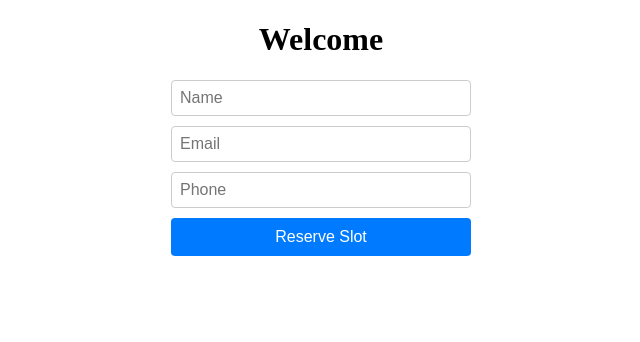
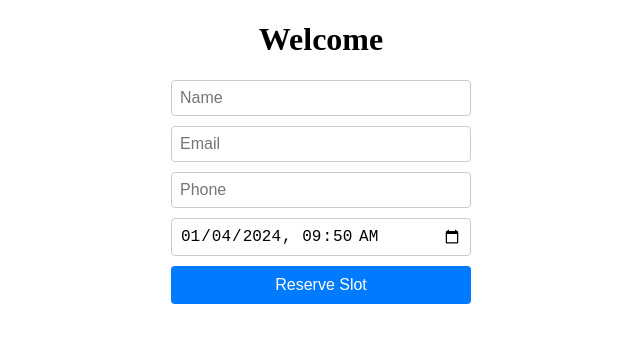
Before and after one commit to uday510/SlotBooking, a React (Vite) app: page / in a window 1280 px wide. Shown: the top 342 px of the page, without its empty margins (319-959 px from the left). Built offline with nearby package versions, Linux system fonts and the light colour scheme.

Commit message:
Add component

```diff
--- a/package.json
+++ b/package.json
@@ -10,9 +10,12 @@
     "preview": "vite preview"
   },
   "dependencies": {
+    "axios": "^1.6.3",
     "express": "^4.18.2",
+    "http-proxy-middleware": "^2.0.6",
     "mongoose": "^8.0.3",
     "react": "^18.2.0",
+    "react-datetime": "^3.2.0",
     "react-dom": "^18.2.0"
   },
   "devDependencies": {
--- a/src/components/ReservationForm.jsx
+++ b/src/components/ReservationForm.jsx
@@ -1,27 +1,112 @@
 import React, { useState } from 'react';
-import './ReservationForm.module.css'; // Import the CSS file
+import styles from './ReservationForm.module.css';
+import axios from 'axios';
 
-const ReservationForm = ({ handleReservation }) => {
+const ReservationForm = () => {
   const [formData, setFormData] = useState({
     name: '',
     email: '',
     phone: '',
+    slot: getFormattedDateTime()
   });
+
+  const [errors, setErrors] = useState({});
+
+  function getFormattedDateTime() {
+    const now = new Date();
+    return now.toISOString().slice(0, 16); // Format: YYYY-MM-DDTHH:mm
+  }
 
   const handleChange = (e) => {
     setFormData({ ...formData, [e.target.name]: e.target.value });
+    setErrors({ ...errors, [e.target.name]: '' });
   };
 
-  const handleSubmit = (e) => {
+  const handleSubmit = async (e) => {
     e.preventDefault();
-    handleReservation(formData);
-  };
 
+    if (!formData.name || !formData.email || !formData.phone || !formData.slot) {
+      setErrors({
+        name: !formData.name ? 'Name is required' : '',
+        email: !formData.email ? 'Email is required' : '',
+        phone: !formData.phone ? 'Phone is required' : '',
+        slot: !formData.slot ? 'Slot is required' : '',
+      });
+      return;
+    }
+
+    const handleReservation = async (formData) => {
+      try {
+
+        console.log("form data --> ", formData);
+        const response = await axios.post('https://slot-booking-backend-roan.vercel.app/api/reserve', formData, {
+          headers: {
+            'Content-Type': 'application/json',
+          },
+        });
+        if (response.status === 201) {
+          alert('Reservation sucessfully created');
+          console.log('Reservation created:', response.data);
+        } else {
+          alert('Reservation failed');
+          console.error('Reservation creation failed:', response.statusText);
+        }
+      } catch (error) {
+        alert('unable to process request, try again');
+        console.error('Error:', error);
+      }
+    };
+
+    try {
+      await handleReservation(formData);
+      setTimeout(() => {
+        alert('Payment successful!'); // Replace with your modal or message
+        // You can perform other actions here after the payment confirmation
+      }, 2000);
+    }
+    catch (error) {
+      alert(error.message);
+      console.error('Reservation creation failed:', error.message);
+    }
+  }
   return (
-    <form onSubmit={handleSubmit}>
-      <input type="text" name="name" value={formData.name} onChange={handleChange} placeholder="Name" />
-      <input type="email" name="email" value={formData.email} onChange={handleChange} placeholder="Email" />
-      <input type="tel" name="phone" value={formData.phone} onChange={handleChange} placeholder="Phone" />
+    <form className={styles.formContainer} onSubmit={handleSubmit}>
+      <input
+        type="text"
+        name="name"
+        value={formData.name}
+        onChange={handleChange}
+        className={styles.inputField}
+        placeholder="Name"
+      />
+      {errors.name && <span className={styles.errorMessage}>{errors.name}</span>}
+
+      <input
+        type="email"
+        name="email"
+        value={formData.email}
+        onChange={handleChange}
+        className={styles.inputField}
+        placeholder="Email"
+      />
+      {errors.email && <span className={styles.errorMessage}>{errors.email}</span>}
+
+      <input
+        type="tel"
+        name="phone"
+        value={formData.phone}
+        onChange={handleChange}
+        className={styles.inputField}
+        placeholder="Phone"
+      />
+      {errors.phone && <span className={styles.errorMessage}>{errors.phone}</span>}
+      <input
+        type="datetime-local"
+        name="slot"
+        value={formData.slot}
+        onChange={handleChange}
+        min={getFormattedDateTime()}
+      />
       <button type="submit">Reserve Slot</button>
     </form>
   );
--- a/src/components/ReservationForm.module.css
+++ b/src/components/ReservationForm.module.css
@@ -26,3 +26,20 @@ button {
 button:hover {
   background-color: #0056b3;
 }
+
+.formContainer {
+  width: 300px;
+  margin: 20px auto;
+}
+
+.inputField {
+  margin-bottom: 10px;
+  padding: 8px;
+  font-size: 16px;
+  border: 1px solid #ccc;
+  border-radius: 4px;
+}
+
+.errorMessage {
+  color: red;
+}
```
Also changed, not shown: src/setupProxy.js (added, +11 -0 lines), 1 other file (tests, documents, lock files or other folders).
